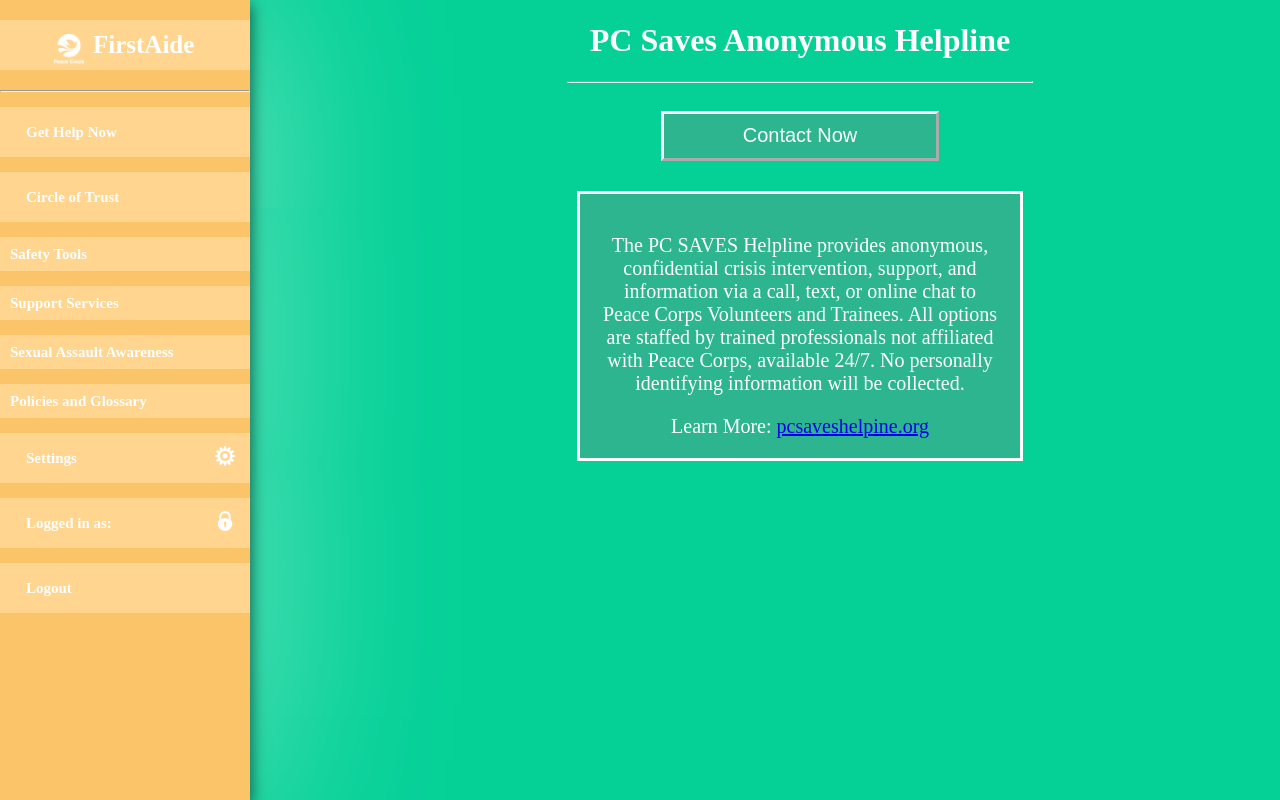
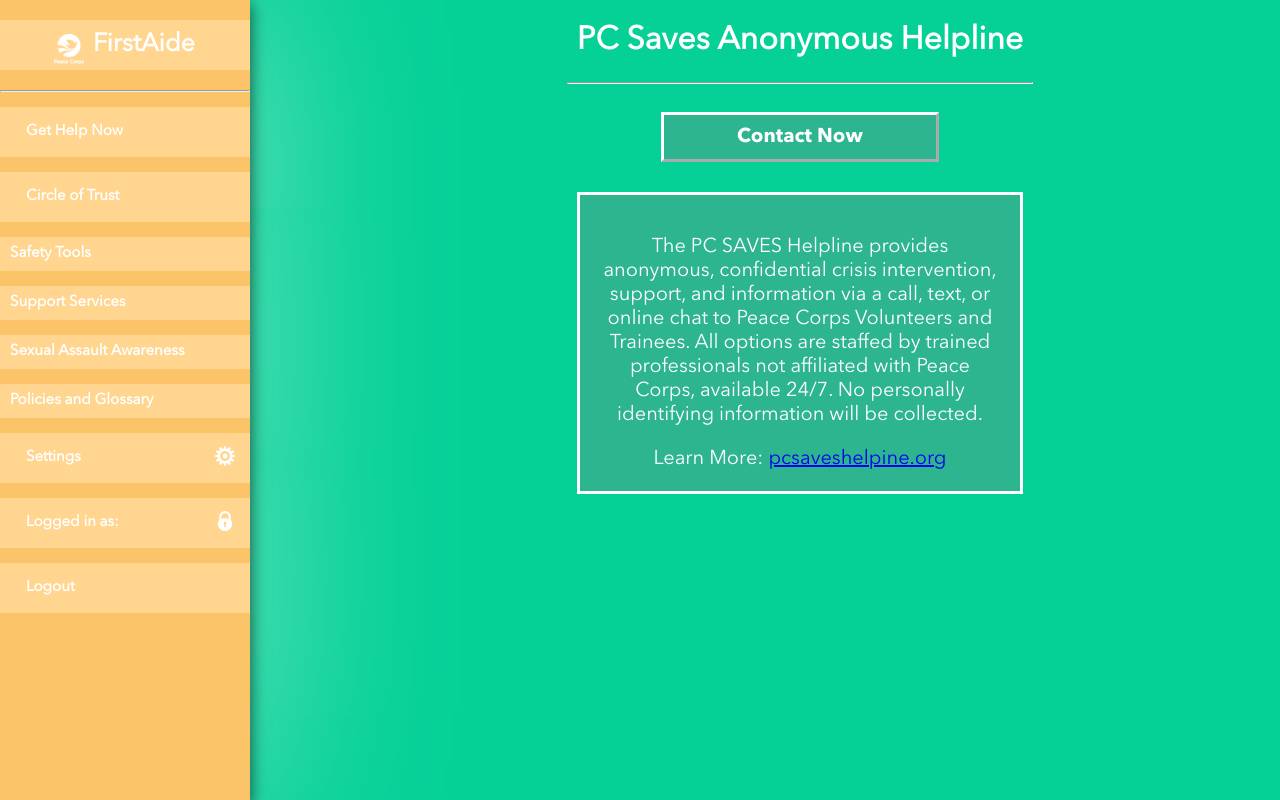
Before and after one commit to systers/FirstAide-web, a PHP site: page /PCSaves.php in a window 1280 px wide. Run offline with PHP 8.4, Linux system fonts and the light colour scheme; the visitor is signed in with stand-in values (Sample User, id 1).

Commit message:
Changed font to Avenir Next

```diff
--- a/css files/gethelpnow-style.css
+++ b/css files/gethelpnow-style.css
@@ -10,7 +10,20 @@
    twilioSMS
    twilioCall
  */
+
+/* ===FONT=== */
+@font-face {
+	font-family: 'Avenir Next';
+	src: url('../fonts/AvenirNextLTPro-Regular.otf');
+}
+
+@font-face {
+	font-family: 'Avenir Next Bold';
+	src: url('../fonts/AvenirNextLTPro-Bold.otf');
+}
+
 body {
+	font-family: 'Avenir Next';
 	background-color: #05d197;
 	margin: 0;
 }
@@ -45,6 +58,7 @@ body {
 	margin-top: 30px;
 	text-align: center;
 	width: 100%;
+	font-family: 'Avenir Next Bold';
 }
 
 .button:hover {
@@ -61,7 +75,7 @@ body {
     color: #ffffff;
     float: right;
     font-size: 28px;
-    font-weight: bold;
+    font-family: 'Avenir Next Bold';
 }
 
 .close:hover,.close:focus {
@@ -124,6 +138,7 @@ body {
 	padding: 20px;
 	text-align:center;
 	width: 100%;
+	font-family: 'Avenir Next Bold';
 }
 
 .popup-button:hover {
@@ -149,6 +164,7 @@ body {
 	margin-top: 20px;
 	text-align: center;
 	width: 30%;
+	font-family: 'Avenir Next Bold';
 }
 
 .small-button:hover {
@@ -169,7 +185,6 @@ body {
 
 .text {
 	color: #ffffff;
-	font-style: bold;
 }
 
 .window {
```
Also changed, not shown: css files/circle-of-trust.css (+16 -2 lines), css files/loginAndRegistration.css (+13 -3 lines), css files/progress-bar.css (+8 -1 lines), css files/safety-tools.css (+14 -0 lines), css files/welcome-style.css (+15 -1 lines), fonts/AvenirNextLTPro-Bold.otf (added), fonts/AvenirNextLTPro-Regular.otf (added).
